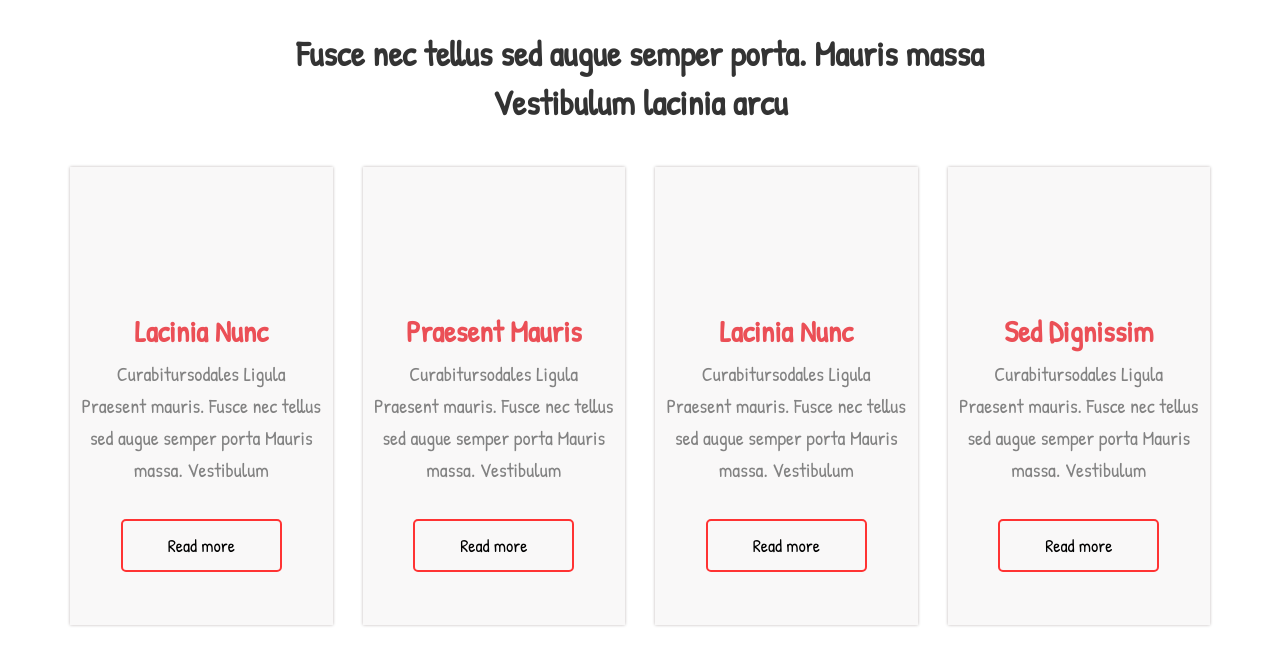
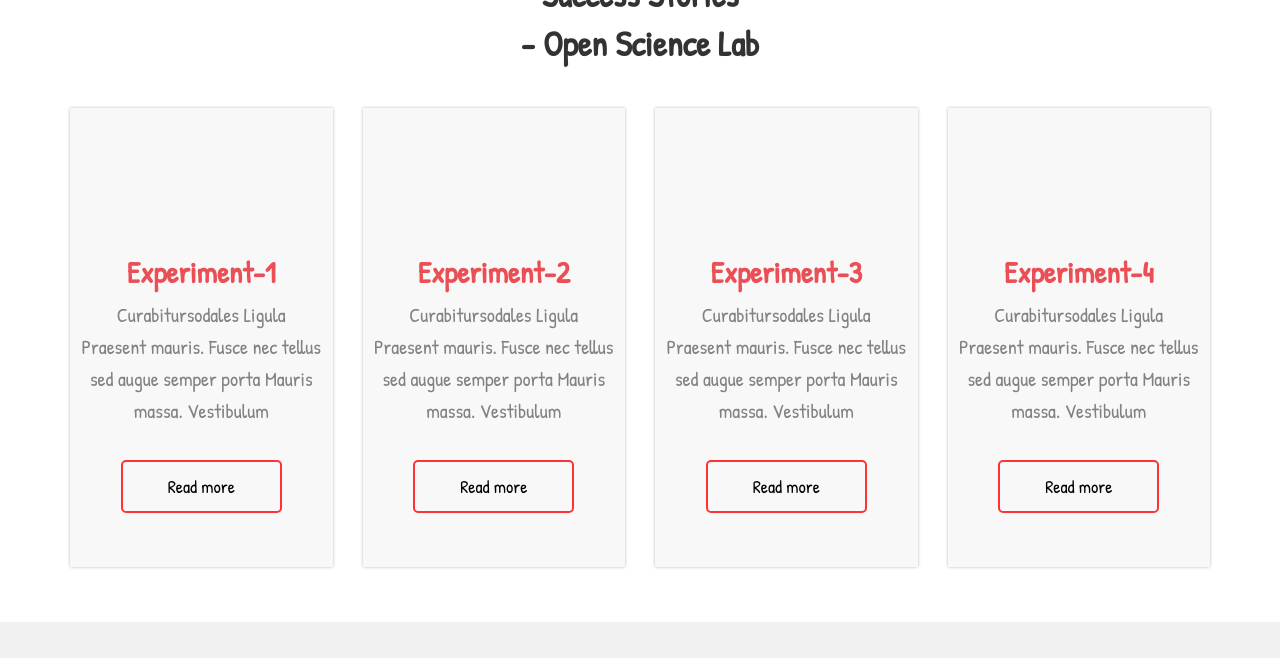
Before and after one commit to prateekmohanty63/OPEN_SCIENCE_LAB, a Django app: page / in a window 1280 px wide. Shown: the part 1630-2288 px from the top of the page. Run offline with Django 4.2, Linux system fonts and the light colour scheme; some libraries are stand-ins or nearby versions; some web fonts are replaced.

Commit message:
Feat(Frontend) modified index

```diff
--- a/researchLab/templates/index.html
+++ b/researchLab/templates/index.html
@@ -248,10 +248,10 @@
    <div class="col-sm-12 padding_all">
     <div class="col-sm-7">
 	 <div class="work_1">
-	  <h2>Sed Dignissim Lacinia Nunc</h2>
-	  <h4>Fusce nec tellus sed augue semper porta. Mauris massa. Vestibulum lacinia arcu eget nulla.torquent</h4>
-	  <p>Lorem ipsum dolor sit amet, consectetur adipiscing elit. Integer nec odionec odio.Sed cursus ante dapibus diam.Sed nisi. Nulla quis sem at nibh elementum imperdiet. Duis sagittis ipsum. Praesent mauris. Fusce nec tellus sed augue semper porta. Mauris massa.</p>
-	  <h5>torquent per conubia nostra, per inceptos . Curabitursodales ligula in libero. Sed dignissim lacinia nunc.</h5>
+	  <h2>Open Science Lab</h2>
+	  <h4>The greatest scientists are artists as well - Albert Einstein</h4>
+	  <p>The scientific method is a potentiation of common sense, exercised with a specially firm determination not to persist in error if any exertion of hand or mind can deliver us from it - John Dewey</p>
+	  <h5>Science is the poetry of reality - Richard Dawkins</h5>
 	 </div>
 	</div>
 	<div class="col-sm-5">
@@ -259,13 +259,13 @@
 	  <div class="col-sm-6 left_1">
 	   <div class="work_2">
 	    <h1>22</h1>
-		<p>Fusce Nec Tellus</p>
+		<p>Experiments Conducted successfully</p>
 	   </div>
 	  </div>
 	  <div class="col-sm-6 left_1">
 	   <div class="work_2">
-	    <h1>33</h1>
-		<p>Sed Dignissim </p>
+	    <h1>15</h1>
+		<p>Happy users</p>
 	   </div>
 	  </div>
 	 </div>
@@ -273,13 +273,13 @@
 	  <div class="col-sm-6 left_1">
 	   <div class="work_2">
 	    <h1>21</h1>
-		<p>Elementum Imperdiet</p>
+		<p>Organizations with us</p>
 	   </div>
 	  </div>
 	  <div class="col-sm-6 left_1">
 	   <div class="work_2">
 	    <h1>111</h1>
-		<p>Adipiscing Elit</p>
+		<p>Problems resolved</p>
 	   </div>
 	  </div>
 	 </div>
@@ -294,12 +294,12 @@
   <div class="row">
    <div class="col-sm-12 padding_all">
     <div class="most_1 clearfix">
-	 <h1 class="text-center">Fusce nec tellus sed augue semper porta. Mauris massa<br/> Vestibulum lacinia arcu</h1>
+	 <h1 class="text-center">Success Stories<br/>- Open Science Lab</h1>
 	</div>
 	<div class="col-sm-3">
 	 <div class="most_2">
 	  <h1 class="text-center"><i class="fa fa-binoculars"></i></h1>
-	  <h2 class="text-center"><a href="#">Lacinia Nunc</a></h2>
+	  <h2 class="text-center"><a href="#">Experiment-1</a></h2>
 	  <p class="text-center">Curabitursodales Ligula<br/> Praesent mauris. Fusce nec tellus sed augue semper porta Mauris massa. Vestibulum </p>
 	  <h4 class="text-center"><a href="#">Read more</a></h4>
 	 </div>
@@ -307,7 +307,7 @@
 	<div class="col-sm-3">
 	 <div class="most_2">
 	  <h1 class="text-center"><i class="fa fa-asterisk"></i></h1>
-	  <h2 class="text-center"><a href="#">Praesent Mauris</a></h2>
+	  <h2 class="text-center"><a href="#">Experiment-2</a></h2>
 	  <p class="text-center">Curabitursodales Ligula<br/> Praesent mauris. Fusce nec tellus sed augue semper porta Mauris massa. Vestibulum </p>
 	  <h4 class="text-center"><a href="#">Read more</a></h4>
 	 </div>
@@ -315,7 +315,7 @@
 	<div class="col-sm-3">
 	 <div class="most_2">
 	  <h1 class="text-center"><i class="fa fa-bookmark"></i></h1>
-	  <h2 class="text-center"><a href="#">Lacinia Nunc</a></h2>
+	  <h2 class="text-center"><a href="#">Experiment-3</a></h2>
 	  <p class="text-center">Curabitursodales Ligula<br/> Praesent mauris. Fusce nec tellus sed augue semper porta Mauris massa. Vestibulum </p>
 	  <h4 class="text-center"><a href="#">Read more</a></h4>
 	 </div>
@@ -323,7 +323,7 @@
 	<div class="col-sm-3">
 	 <div class="most_2">
 	  <h1 class="text-center"><i class="fa fa-coffee"></i></h1>
-	  <h2 class="text-center"><a href="#">Sed Dignissim</a></h2>
+	  <h2 class="text-center"><a href="#">Experiment-4</a></h2>
 	  <p class="text-center">Curabitursodales Ligula<br/> Praesent mauris. Fusce nec tellus sed augue semper porta Mauris massa. Vestibulum </p>
 	  <h4 class="text-center"><a href="#">Read more</a></h4>
 	 </div>
@@ -392,7 +392,7 @@
 <section id="prices">
   <div class="prices_main clearfix">
     <div class="container">
-  <div class="row">
+  <!-- <div class="row">
    <div class="col-sm-12 padding_all">
     <div class="prices_1">
 	 <h2 class="text-center">Lacinia Nunc</h2>
@@ -444,7 +444,7 @@
 	 </div>
 	</div>
    </div>
-  </div>
+  </div> -->
  </div>
   </div>
 </section>
```
